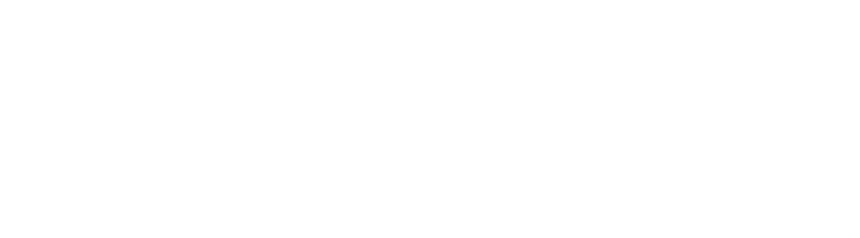
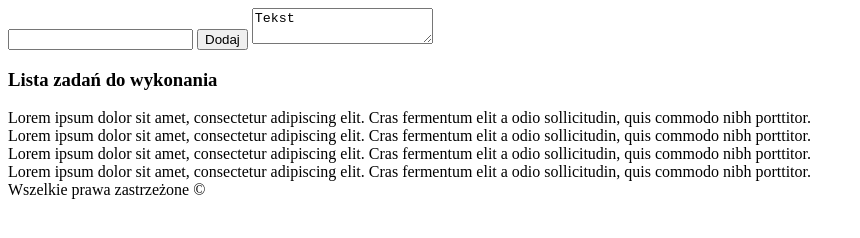
Before and after one commit to futer/toDoListEXP, a plain HTML site: page index.html in a window 1280 px wide. Shown: the whole page, without its empty margins (0-860 px from the left). Drawn offline with Linux system fonts and the light colour scheme.

Commit message:
Add button, input and texarea

```diff
--- a/index.html
+++ b/index.html
@@ -5,11 +5,21 @@
         <title>ToDoList</title>
         <meta name="author" content="Tomasz Jeznach, Piotr Arczewski, Piotr Pomaski, Anna Kowalak, Aleksandra Szajek">
         <meta name="keywords" content="ToDo,list,ToDoList,todo">
-        <meta name="description" content="Przykład strony">
+        <meta name="description" content="Opis strony">
         <meta name="viewport" content="width=device-width">
+        <input type="text">
+        <button>Dodaj</button>
+        <textarea>Tekst</textarea>
     </head>
     <body>
-        <footer>
-        </footer>
+        <div class="container">
+            <h3>Lista zadań do wykonania</h3>
+            <div class="box">Lorem ipsum dolor sit amet, consectetur adipiscing elit. Cras fermentum elit a odio sollicitudin, quis commodo nibh porttitor.</div>
+            <div class="box">Lorem ipsum dolor sit amet, consectetur adipiscing elit. Cras fermentum elit a odio sollicitudin, quis commodo nibh porttitor.</div>
+            <div class="box">Lorem ipsum dolor sit amet, consectetur adipiscing elit. Cras fermentum elit a odio sollicitudin, quis commodo nibh porttitor.</div>
+            <div class="box">Lorem ipsum dolor sit amet, consectetur adipiscing elit. Cras fermentum elit a odio sollicitudin, quis commodo nibh porttitor.</div>
+
+        </div>
+        <footer>Wszelkie prawa zastrzeżone &copy</footer>
     </body>
 </html>
```
